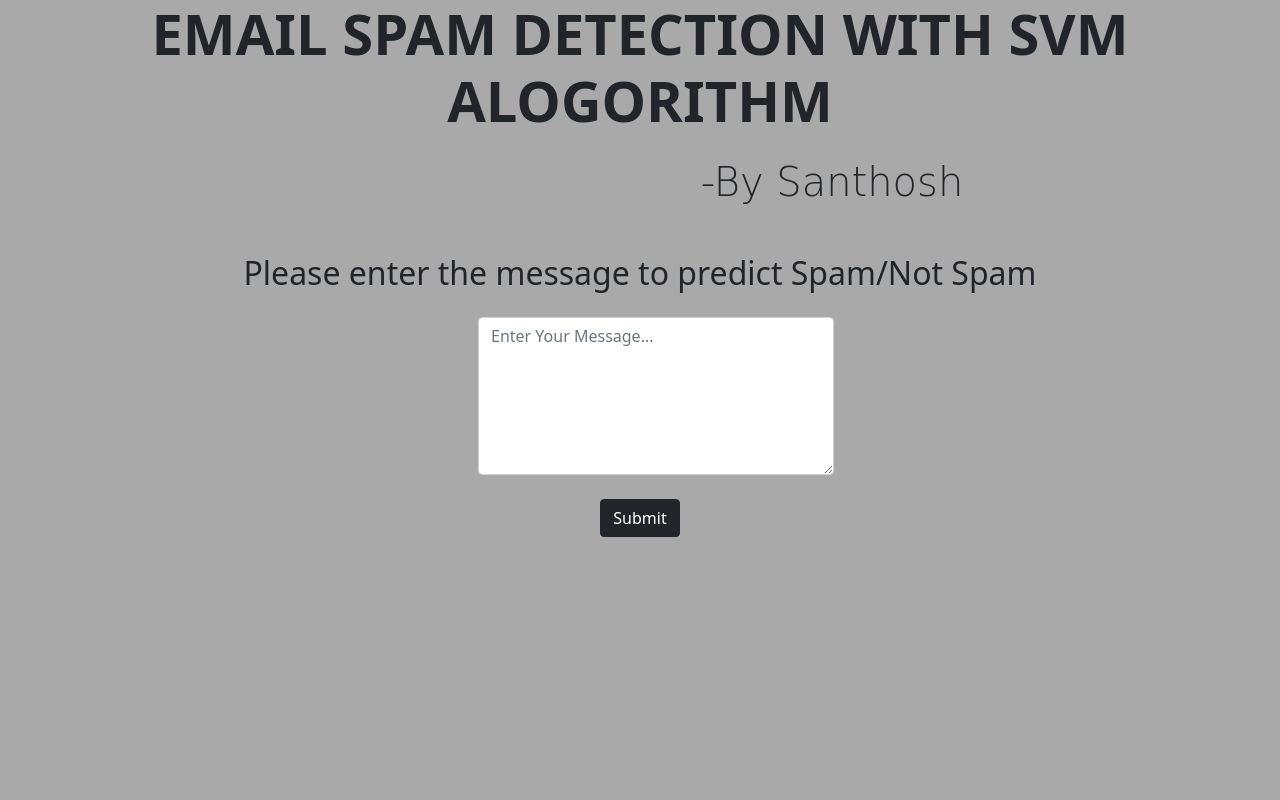
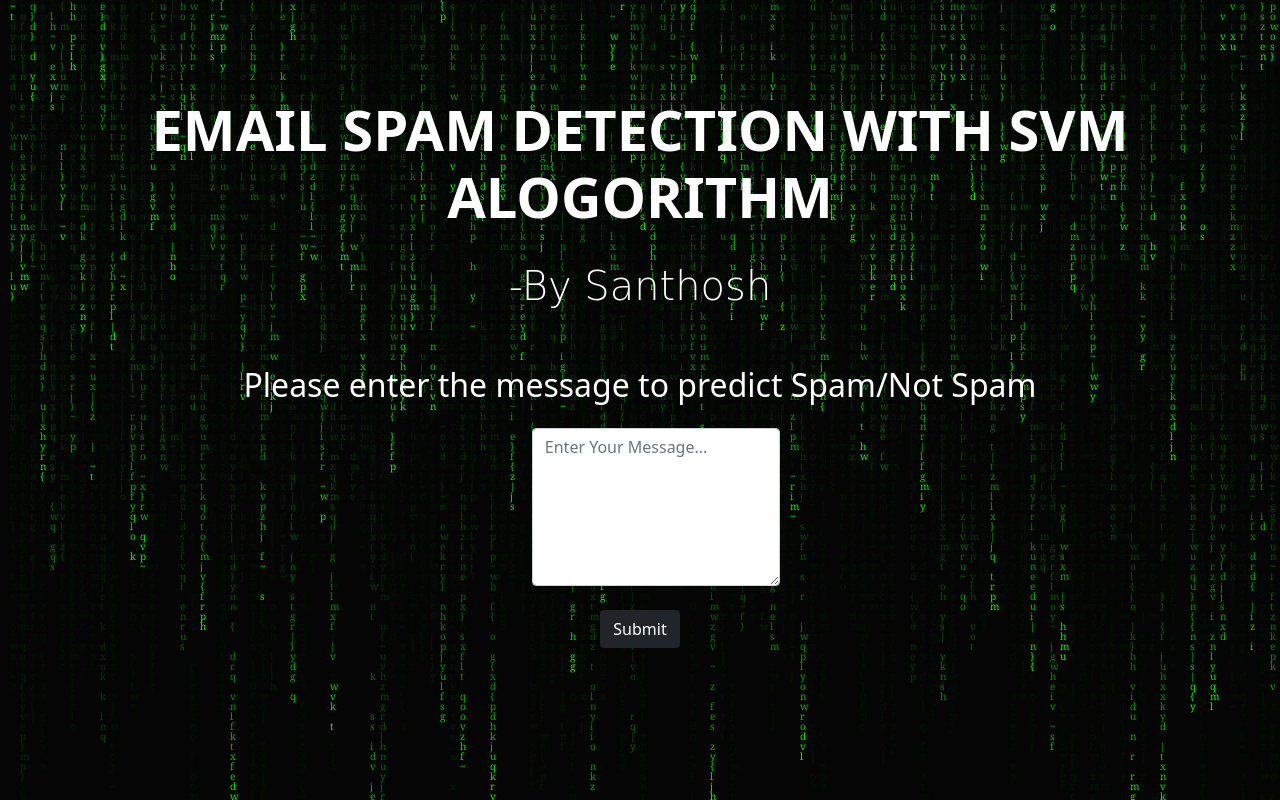
Before and after one commit to Ksanthosh20ka1a0554/email-spam-detection, a Flask app: page / in a window 1280 px wide. Run offline with Flask 3, Linux system fonts and the light colour scheme; parts of the project's set-up code (start-up, migrations or seed data) failed here and were passed over; some libraries are stand-ins or nearby versions.

Commit message:
setting hacker background

```diff
--- a/templates/base.html
+++ b/templates/base.html
@@ -7,15 +7,100 @@
     <link href="https://cdn.jsdelivr.net/npm/bootstrap@5.0.2/dist/css/bootstrap.min.css" rel="stylesheet" integrity="sha384-EVSTQN3/azprG1Anm3QDgpJLIm9Nao0Yz1ztcQTwFspd3yD65VohhpuuCOmLASjC" crossorigin="anonymous">
     <link rel="stylesheet" type="text/css" href="{{ url_for('static', filename='css/style.css') }}">
     <link rel="stylesheet" href="https://cdnjs.cloudflare.com/ajax/libs/font-awesome/6.2.0/css/all.css"></link>
+    <style>
+        body {
+            width: 100vw;
+            height: 100vh;
+            margin: 0;
+            overflow: hidden;
+            display: flex;
+            flex-direction: column;
+            justify-content: center;
+            align-items: center;
+            position: relative;
+        }
+
+        canvas {
+            position: fixed;
+            top: 0;
+            left: 0;
+            pointer-events: none;
+            user-select: none;
+            z-index: -1; /* Place the canvas behind the content */
+        }
+
+        h1, h3 {
+            z-index: 1;
+            color: green; /* Text color on top of the matrix */
+        }
+
+        @keyframes fallingCode {
+            0% {
+                transform: translateY(0);
+            }
+            100% {
+                transform: translateY(100vh);
+            }
+        }
+    </style>
     <title>Email Message Spam Detector</title>
     {% block head %}{% endblock %}
 </head>
 <body>
-    <h1 class="text-center fw-bold display-4">EMAIL SPAM DETECTION WITH SVM ALOGORITHM</h1>
-    <h3 class="text-center mt-4 display-6" style="margin-left: 30%;font-family: Cursive;">-By Santhosh</h3>
+    <canvas id="perampokgoogle"></canvas>
+    <h1 class="text-center text-white fw-bold display-4">EMAIL SPAM DETECTION WITH SVM ALOGORITHM</h1>
+    <h3 class="text-center text-white mt-4 display-6" style="font-family: Cursive;">-By Santhosh</h3>
     {% block body %}{% endblock %}
     <script src="https://cdn.jsdelivr.net/npm/bootstrap@5.0.2/dist/js/bootstrap.bundle.min.js" integrity="sha384-MrcW6ZMFYlzcLA8Nl+NtUVF0sA7MsXsP1UyJoMp4YLEuNSfAP+JcXn/tWtIaxVXM" crossorigin="anonymous"></script>
     <script src="https://code.jquery.com/jquery-3.6.0.min.js"></script>
     <script src="https://stackpath.bootstrapcdn.com/bootstrap/4.5.2/js/bootstrap.min.js"></script>
+    <script>
+        window.addEventListener('load', eventWindowLoaded, false);
+
+        function eventWindowLoaded() {
+            canvasApp(); // Include the whole Canvas application
+        }
+
+        function canvasSupport(e) {
+            return !!e.getContext;
+        }
+
+        function canvasApp() {
+            var canvas = document.getElementById('perampokgoogle');
+
+            if (!canvasSupport(perampokgoogle)) {
+                return;
+            }
+
+            var ctx = canvas.getContext('2d');
+            var w = canvas.width = window.innerWidth;
+            var h = canvas.height = window.innerHeight;
+            var yPositions = Array(300).join(0).split('');
+
+            function runMatrix() {
+                if (typeof Game_Interval != 'undefined') clearInterval(Game_interval);
+                Game_Interval = setInterval(drawScreen, 33);
+            }
+
+            function drawScreen() {
+                ctx.fillStyle = 'rgba(0,0,0,.05)';
+                ctx.fillRect(0, 0, w, h);
+                ctx.fillStyle = '#0f0';
+                ctx.font = '10px Georgia';
+                yPositions.map(function(y, index) {
+                    text = String.fromCharCode(1e2 + Math.random() * 33);
+                    x = (index * 10) + 10;
+                    ctx.fillText(text, x, y);
+                    if (y > 100 + Math.random() * 1e4) {
+                        yPositions[index] = 0;
+                    } else {
+                        yPositions[index] = y + 10;
+                    }
+                })
+            }
+
+            runMatrix();
+        }
+    </script>
 </body>
 </html>
--- a/templates/index.html
+++ b/templates/index.html
@@ -5,7 +5,7 @@
 {% block body %}
 <form action="/review" method="POST" class="m-5">
     <div class="container">
-        <h2>Please enter the message to predict Spam/Not Spam</h2>
+        <h2 class="text-white">Please enter the message to predict Spam/Not Spam</h2>
         <div class="row">
             <div class="col">
 
```
